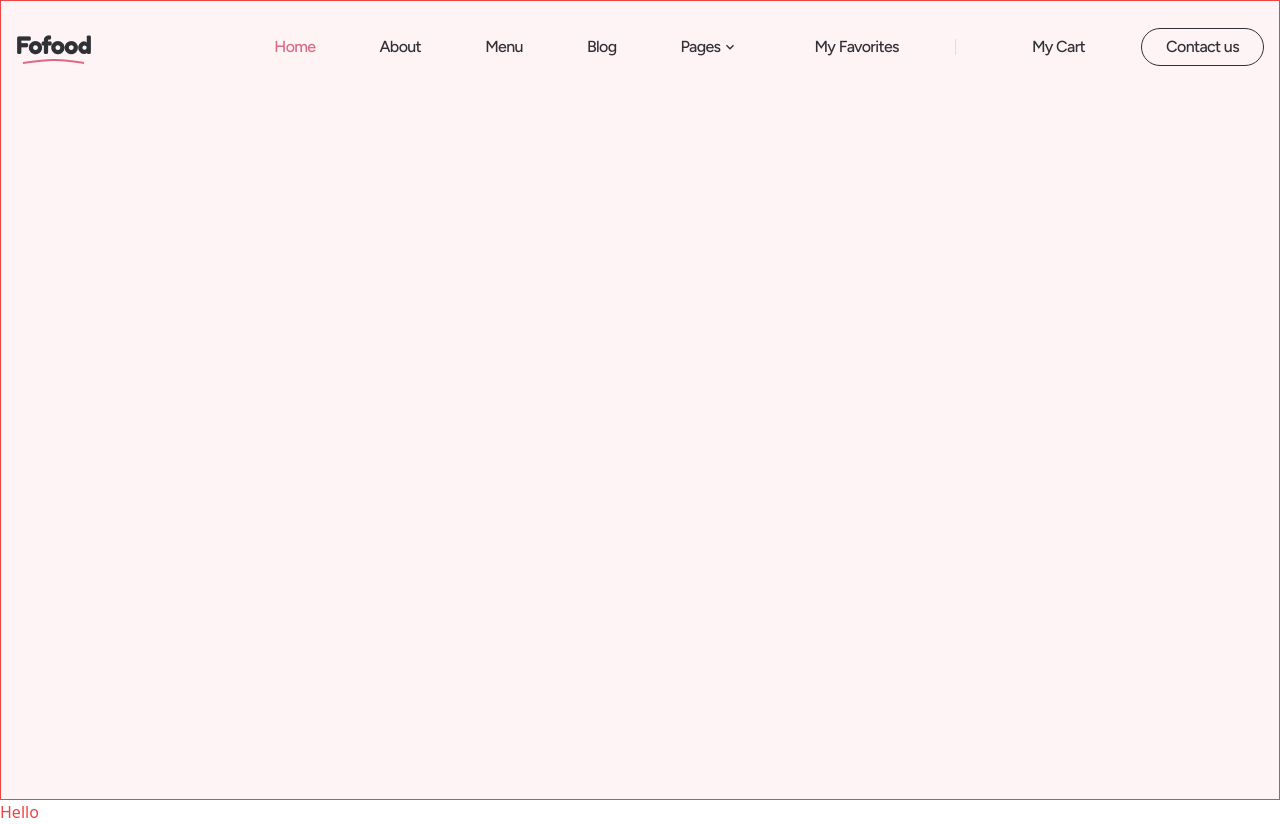
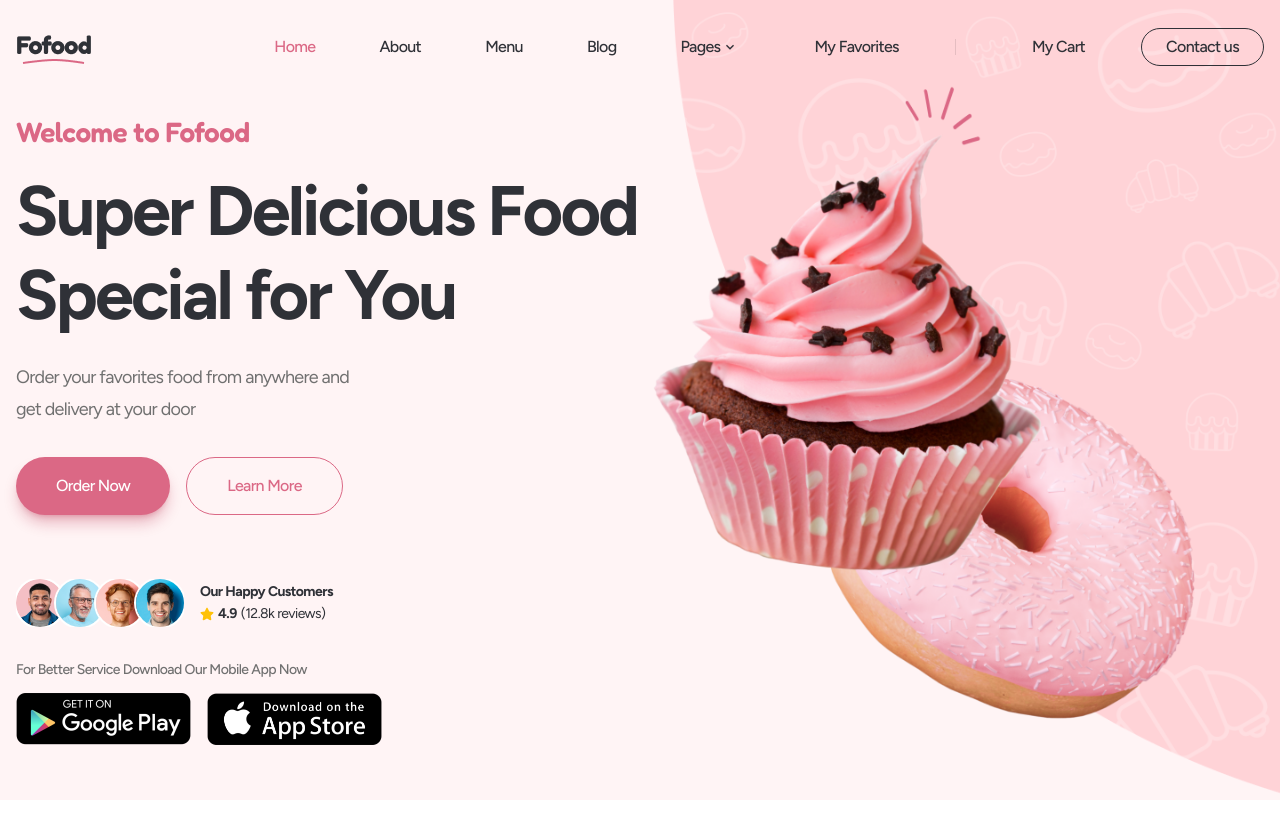
Before and after one commit to rakib13x/pro-store--client, a Next.js app: page / in a window 1280 px wide. After the commit the page ends 800 px from the top, so only its background shows below. Built offline with nearby package versions, Linux system fonts and the light colour scheme; some icons are missing.

Commit message:
hero section added

```diff
--- a/src/app/layout.tsx
+++ b/src/app/layout.tsx
@@ -26,7 +26,6 @@ export default function RootLayout({
       <body className={`${figtree.variable} ${fredoka.variable}`}>
         <Navbar />
         {children}
-        <p className="text-red-500">Hello</p>
       </body>
     </html>
   );
--- a/src/app/page.tsx
+++ b/src/app/page.tsx
@@ -1,14 +1,97 @@
+import Image from "next/image";
+import { FaStar } from "react-icons/fa";
 
+import Cake from "../../public/assets/img/hero-cake.png";
+import Avatar1 from "../../public/assets/img/avatar-1.png";
+import Avatar2 from "../../public/assets/img/avatar-2.png";
+import Avatar3 from "../../public/assets/img/avatar-3.png";
+import Avatar4 from "../../public/assets/img/avatar-4.png";
+import ButtonGooglePlay from "../../public/assets/img/btn-google-play.png";
+import ButtonAppStore from "../../public/assets/img/btn-app-store.png";
 
 export default function Home() {
   return (
     <>
       {/* Start Main Section - Hero */}
-      <main className="relative bg-primary-10 lg:h-screen border border-red-500"></main>
+      <main className="relative bg-primary-10 lg:h-screen">
+        <div className="bg-[url('/assets/img/hero-shape.png')] bg-contain bg-right bg-no-repeat lg:absolute lg:right-0 lg:h-screen">
+          <Image
+            src={Cake}
+            alt="Cake"
+            className="scale-90 pt-20 lg:-ml-10 lg:origin-top-right lg:scale-[.48] lg:pt-40 2xl:scale-[.60]"
+          />
+        </div>
+        <div className="lg:flex lg:h-screen lg:items-center">
+          <div className="container z-10 mt-0 lg:mt-14">
+            <h3 className="text-caption-2 lg:text-caption-1 text-primary-100">
+              Welcome to Fofood
+            </h3>
+            <h1 className="lg:text-heading-1 text-heading-3 mt-2 leading-[46px] text-secondary-100 lg:mt-4 lg:leading-[84px]">
+              Super Delicious Food <br /> Special for You
+            </h1>
+            <p className="text-body-1 mt-2 text-secondary-50 lg:mt-6">
+              Order your favorites food from anywhere and <br /> get delivery at
+              your door
+            </p>
+            <div className="mt-4 flex space-x-4 lg:mt-8">
+              <button className="btn-pink-solid">Order Now</button>
+              <button className="btn-pink-outline">Learn More</button>
+            </div>
+            <div className="mt-8 flex items-center space-x-4 lg:mt-16">
+              <div className="flex -space-x-2 overflow-hidden">
+                <Image
+                  className="inline-block h-12 w-12 rounded-full ring-2 ring-white"
+                  src={Avatar1}
+                  alt="avatar"
+                />
+                <Image
+                  className="inline-block h-12 w-12 rounded-full ring-2 ring-white"
+                  src={Avatar2}
+                  alt="avatar"
+                />
+                <Image
+                  className="inline-block h-12 w-12 rounded-full ring-2 ring-white"
+                  src={Avatar3}
+                  alt="avatar"
+                />
+                <Image
+                  className="inline-block h-12 w-12 rounded-full ring-2 ring-white"
+                  src={Avatar4}
+                  alt="avatar"
+                />
+              </div>
+              <div>
+                <p className="text-body-3-bold text-secondary-100">
+                  Our Happy Customers
+                </p>
+                <div className="mt-2 flex items-center space-x-1">
+                  <FaStar size="14px" className="text-additional-yellow" />
+                  <p className="text-body-3-bold text-secondary-100">4.9</p>
+                  <p className="text-body-3-regular text-secondary-100">
+                    (12.8k reviews)
+                  </p>
+                </div>
+              </div>
+            </div>
+            <div className="mt-8 pb-10 lg:mt-9 lg:pb-0">
+              <p className="text-body-3-medium text-secondary-50">
+                For Better Service Download Our Mobile App Now
+              </p>
+              <div className="mt-4 flex space-x-4">
+                <button className="w-[175px]">
+                  <Image src={ButtonGooglePlay} alt="Google Play" />
+                </button>
+                <button className="w-[175px]">
+                  <Image src={ButtonAppStore} alt="Apple Store" />
+                </button>
+              </div>
+            </div>
+          </div>
+        </div>
+      </main>
       {/* Start Main Section - Hero */}
 
       {/* Start Content Section */}
-
       {/* End Content Section */}
     </>
   );
```
